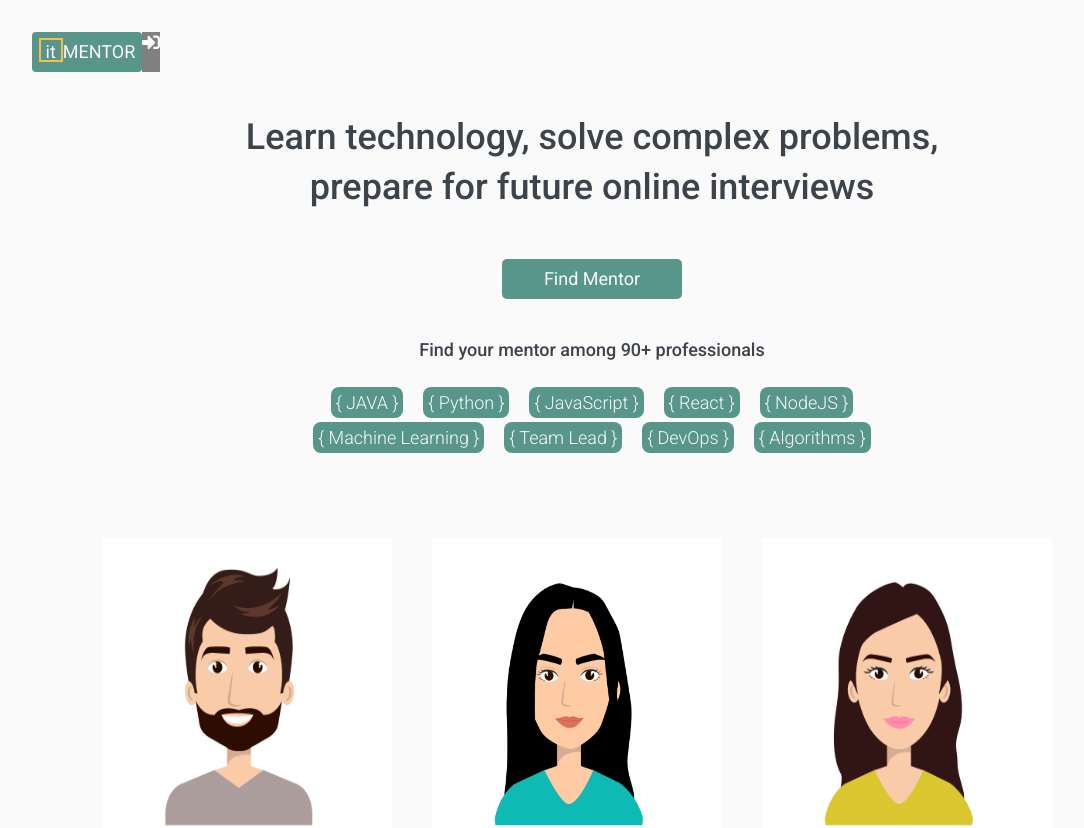
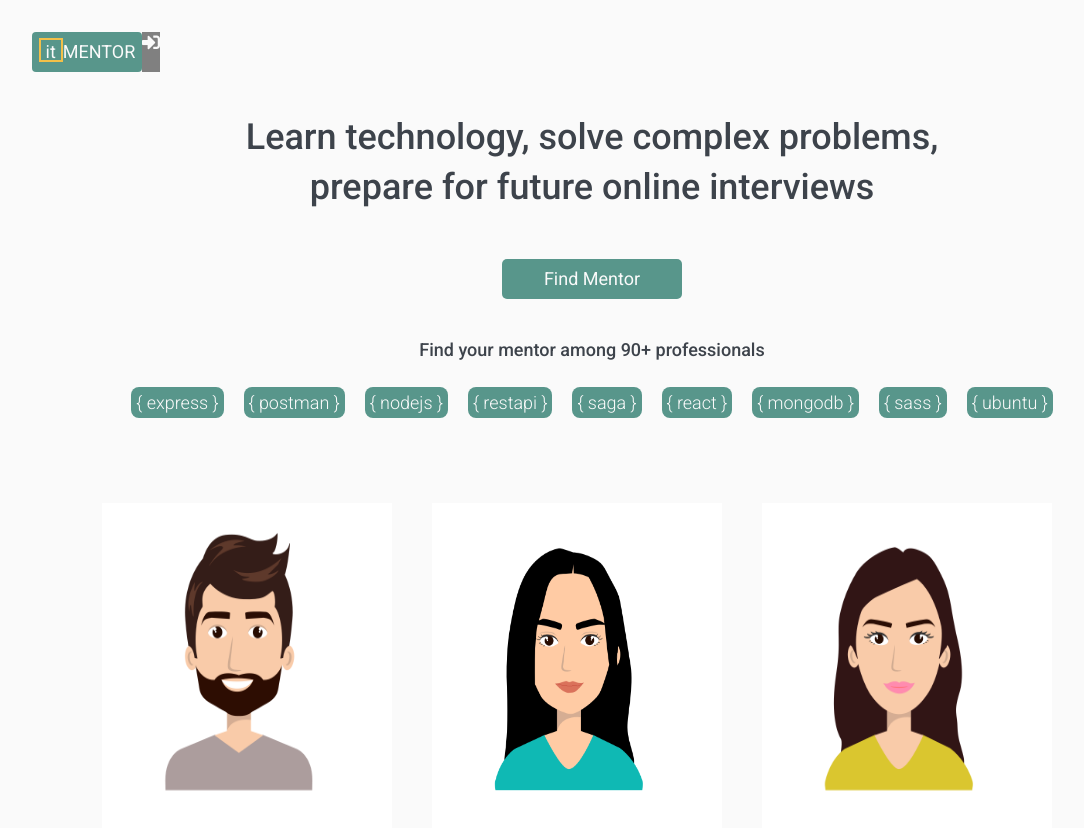
Before and after one commit to anastasiiasok/IT-Mentor, a React (Create React App) app in the folder client/: page / in a window 1280 px wide. Shown: the top 828 px of the page, without its empty margins (48-1132 px from the left). Built offline with nearby package versions, Linux system fonts and the light colour scheme.

Commit message:
tags added

```diff
--- a/client/src/components/HomePage/HomePage.jsx
+++ b/client/src/components/HomePage/HomePage.jsx
@@ -1,8 +1,20 @@
 import React from 'react';
 import { Link } from 'react-router-dom';
 import './style.css';
+import Tag from '../Tag/Tag';
 
 function HomePage() {
+  const tags = [
+    { value: 'express', label: 'Express', isFixed: true, color: 'pink' },
+    { value: 'postman', label: 'Postman' },
+    { value: 'nodejs', label: 'NodeJS' },
+    { value: 'restapi', label: 'REST API' },
+    { value: 'saga', label: 'Saga' },
+    { value: 'react', label: 'React' },
+    { value: 'mongodb', label: 'MongoDB' },
+    { value: 'sass', label: 'Sass' },
+    { value: 'ubuntu', label: 'Ubuntu' },
+  ];
   return (
     <>
       <div className='homePage'>
@@ -18,7 +30,10 @@ function HomePage() {
         <p className='subheading'>Find your mentor among 90+ professionals</p>
 
         <div className='tagBox'>
-          <span className='toRight'>
+          {tags.map((tag) => (
+            <Tag value={tag.value} />
+          ))}
+          {/* <span className='toRight'>
             <Link to='/mentors'>
               <span className='tag'>&#123; JAVA &#125;</span>
             </Link>
@@ -64,7 +79,7 @@ function HomePage() {
             <Link to='/mentors'>
               <span className='tag'>&#123; Algorithms &#125;</span>
             </Link>
-          </span>
+          </span> */}
         </div>
 
         <div className='profileSection'>
--- /dev/null
+++ b/client/src/components/Tag/Tag.jsx
@@ -0,0 +1,13 @@
+import React from 'react';
+import { Link } from 'react-router-dom';
+const Tag = ({ value }) => {
+  return (
+    <span className='toRight'>
+      <Link to='/mentors'>
+        <span className='tag'>&#123; {value} &#125;</span>
+      </Link>
+    </span>
+  );
+};
+
+export default Tag;
--- a/client/src/store/index.js
+++ b/client/src/store/index.js
@@ -5,41 +5,40 @@ import { SCREEN_SIZE } from './types';
 
 const preloadedState = {
   mentors: [
-    {
-      name: 'Ivan',
-      surname: 'Petrov',
-      country: 'Russia',
-      city: 'Moscow',
-      email: 'iii@gmail.com',
-      timezone: 'GMT+03',
-      education: [
-        {
-          degree: 'Master',
-          institution: 'MGU',
-        },
-      ],
-      price: 15,
-      lessons: 3,
-      skills: ['JS', 'React'],
-
-      benefits: ['Help with JS', 'Help with React'],
-      projects: [
-        {
-          title: 'Broccoli Blog',
-          body: 'Online Blog',
-        },
-      ],
-      resume: [
-        {
-          date: {
-            start: '2018-10-03',
-            end: 'now',
-          },
-          company: 'Google',
-          position: 'Front-end developer',
-        },
-      ],
-    },
+    // {
+    //   name: 'Ivan',
+    //   surname: 'Petrov',
+    //   country: 'Russia',
+    //   city: 'Moscow',
+    //   email: 'iii@gmail.com',
+    //   timezone: 'GMT+03',
+    //   education: [
+    //     {
+    //       degree: 'Master',
+    //       institution: 'MGU',
+    //     },
+    //   ],
+    //   price: 15,
+    //   lessons: 3,
+    //   skills: ['JS', 'React'],
+    //   benefits: ['Help with JS', 'Help with React'],
+    //   projects: [
+    //     {
+    //       title: 'Broccoli Blog',
+    //       body: 'Online Blog',
+    //     },
+    //   ],
+    //   resume: [
+    //     {
+    //       date: {
+    //         start: '2018-10-03',
+    //         end: 'now',
+    //       },
+    //       company: 'Google',
+    //       position: 'Front-end developer',
+    //     },
+    //   ],
+    // },
   ],
   screen: SCREEN_SIZE,
   likedMentors: [],
```
Also changed, not shown: 1 other file (tests, documents, lock files or other folders).
